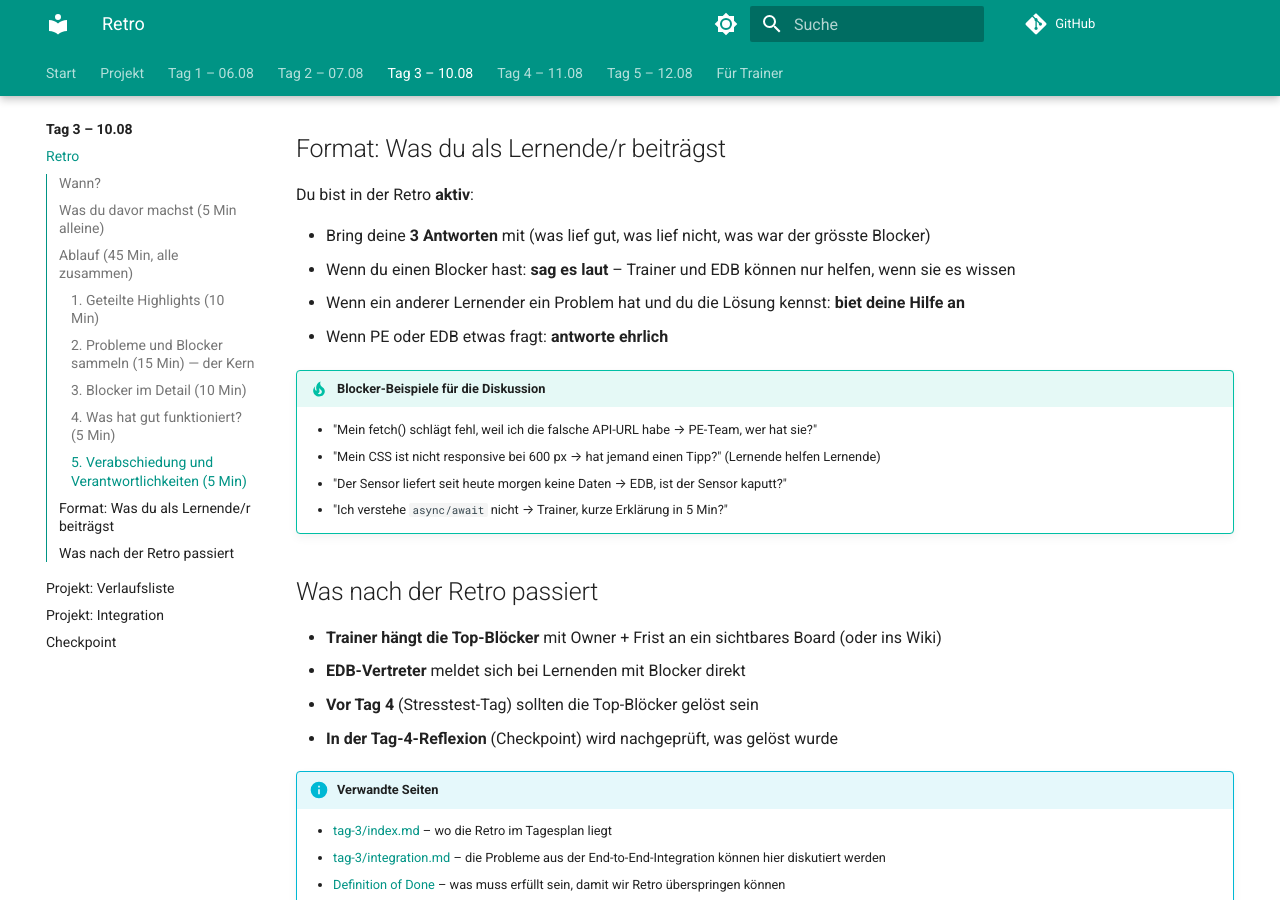
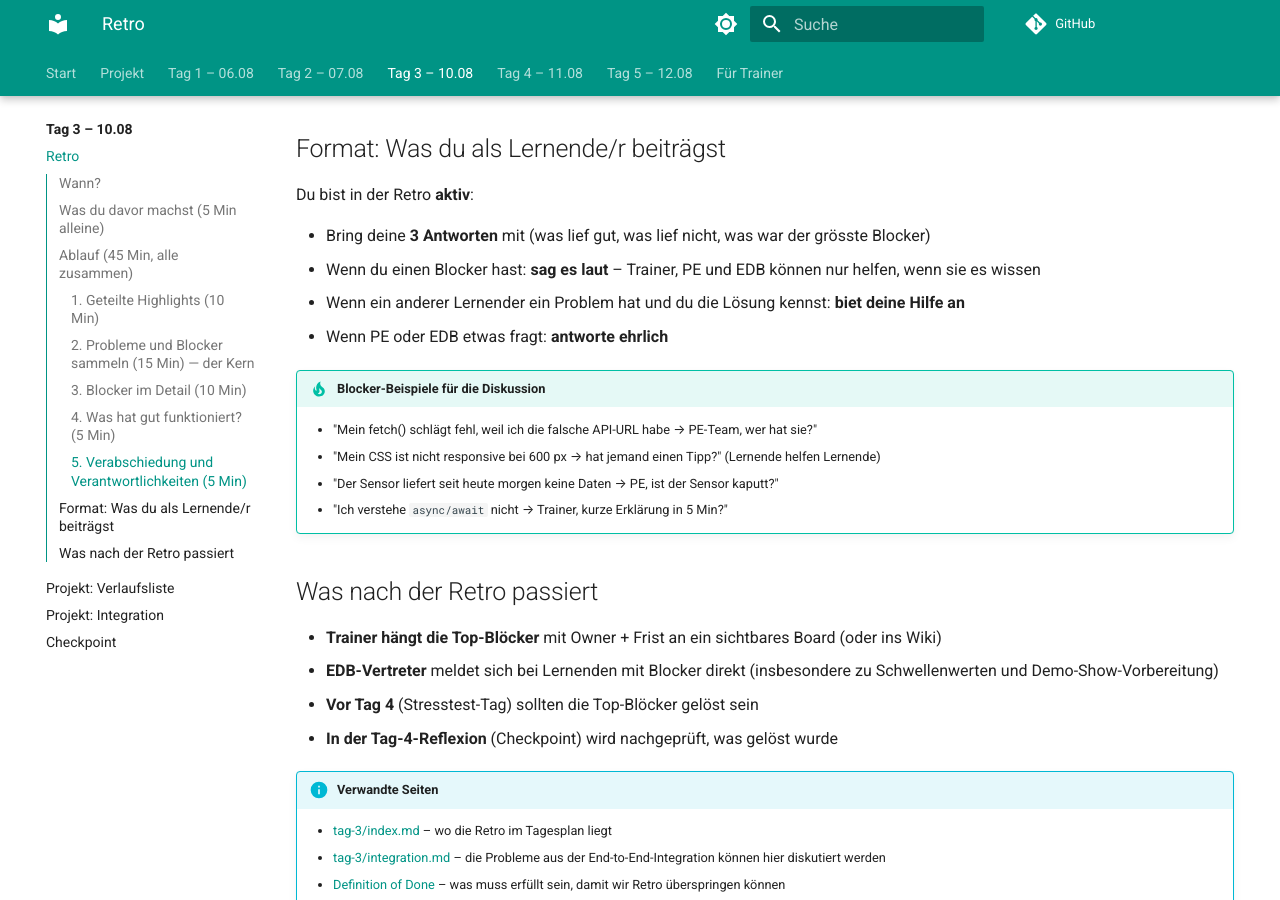
Before and after one commit to HeiligerG/ae-raumklima-bootcamp, an MkDocs documentation site: the page built from docs/tag-3/retro.md, in a window 1280 px wide and 900 px high, scrolled down 2388 px. Built offline with MkDocs 1.6.1 and Material for MkDocs 9.7.7, drawn with Linux system fonts in a browser that asks for light colours; comment, search, counter and statistics services are not loaded; some of the changed text lies outside the part shown.

Commit message:
fix(tag-3): retro EDB-Beispiele korrigieren (Nachzuegler)
'EDB hat keine Snapshots' -> 'EDB-Schwellenwerte sind
nicht klar dokumentiert' (Snapshots sind nicht EDB-
Zustaendigkeit, Schwellenwerte schon).
'EDB-Team' -> 'EDB' (konsistent).

```diff
--- a/docs/tag-3/retro.md
+++ b/docs/tag-3/retro.md
@@ -105,8 +105,8 @@ Du bist in der Retro **aktiv**:
 
 - Bring deine **3 Antworten** mit (was lief gut, was lief nicht,
   was war der grösste Blocker)
-- Wenn du einen Blocker hast: **sag es laut** – Trainer und EDB
-  können nur helfen, wenn sie es wissen
+- Wenn du einen Blocker hast: **sag es laut** – Trainer, PE
+  und EDB können nur helfen, wenn sie es wissen
 - Wenn ein anderer Lernender ein Problem hat und du die Lösung
   kennst: **biet deine Hilfe an**
 - Wenn PE oder EDB etwas fragt: **antworte ehrlich**
@@ -116,7 +116,7 @@ Du bist in der Retro **aktiv**:
       habe → PE-Team, wer hat sie?"
     - "Mein CSS ist nicht responsive bei 600 px → hat jemand
       einen Tipp?" (Lernende helfen Lernende)
-    - "Der Sensor liefert seit heute morgen keine Daten → EDB,
+    - "Der Sensor liefert seit heute morgen keine Daten → PE,
       ist der Sensor kaputt?"
     - "Ich verstehe `async/await` nicht → Trainer, kurze Erklärung
       in 5 Min?"
@@ -126,6 +126,7 @@ Du bist in der Retro **aktiv**:
 - **Trainer hängt die Top-Blöcker** mit Owner + Frist an ein
   sichtbares Board (oder ins Wiki)
 - **EDB-Vertreter** meldet sich bei Lernenden mit Blocker direkt
+  (insbesondere zu Schwellenwerten und Demo-Show-Vorbereitung)
 - **Vor Tag 4** (Stresstest-Tag) sollten die Top-Blöcker gelöst sein
 - **In der Tag-4-Reflexion** (Checkpoint) wird nachgeprüft, was
   gelöst wurde
```
Also changed, not shown: other parts of docs/tag-3/retro.md (+2 -2 lines).
